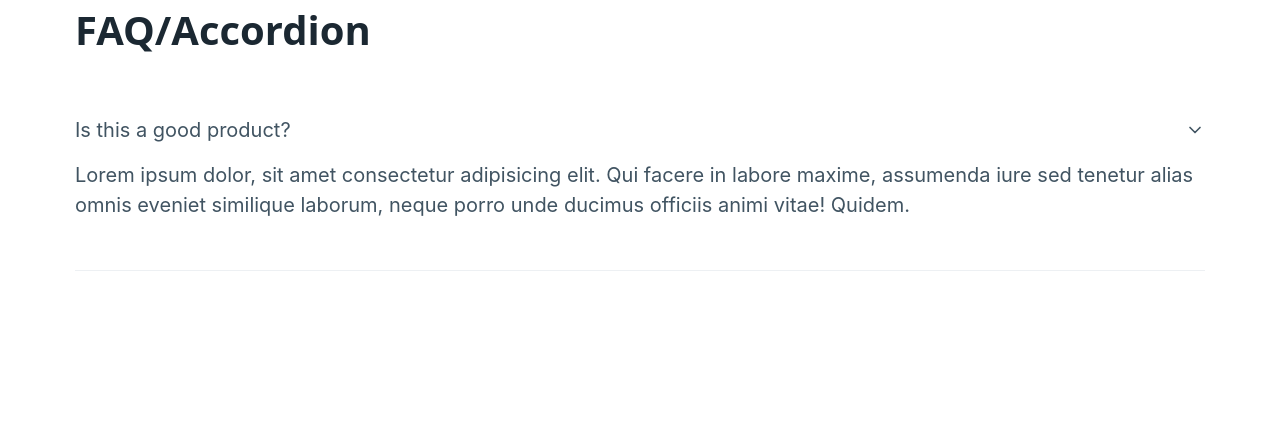
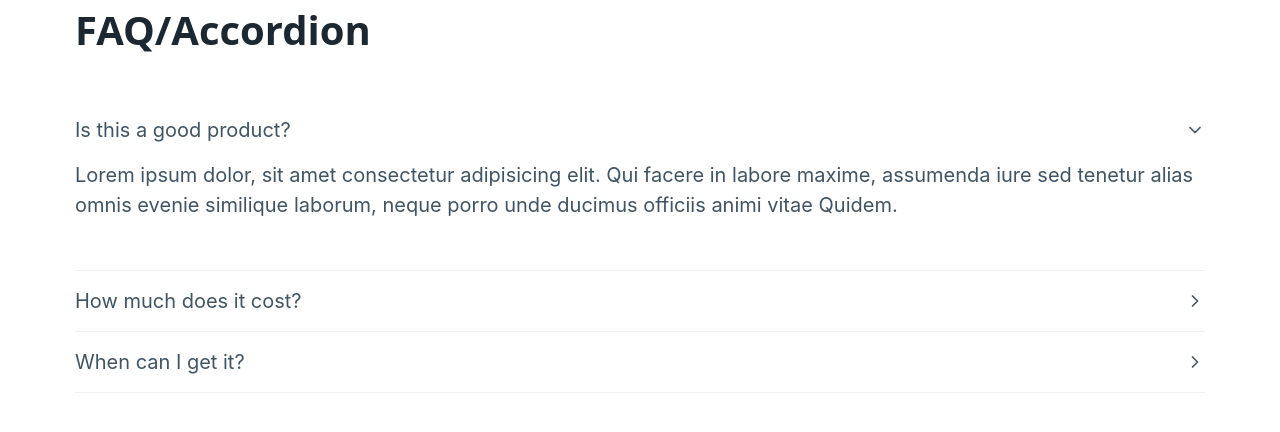
Before and after one commit to lavinialoredana/image-carousel, a React (Create React App) app: page /accordion in a window 1280 px wide. Both pictures are taken after a click on the heading "Is this a good product?". Shown: the top 432 px of the page. Built offline with nearby package versions, Linux system fonts and the light colour scheme.

Commit message:
Extract Details to a component

```diff
--- /dev/null
+++ b/src/components/Details/index.jsx
@@ -0,0 +1,18 @@
+import React from "react";
+
+
+const Details = ({title, bodyMessage}) => {
+    return(
+
+        <div>
+       <details>
+         <summary>{title}</summary>
+         <p>
+           {bodyMessage}
+         </p>
+       </details>
+     </div>
+)
+}
+
+export default Details;
--- a/src/pages/Accordion/index.jsx
+++ b/src/pages/Accordion/index.jsx
@@ -1,20 +1,20 @@
 import React from "react";
+import Details from "../../components/Details";
+import { detailsArray } from "../../utils/detailsArray";
 
 function Accordion() {
   return (
     <div className="container">
       <h1> FAQ/Accordion</h1>
-      <div>
-        <details>
-          <summary>Is this a good product?</summary>
-          <p>
-            Lorem ipsum dolor, sit amet consectetur adipisicing elit. Qui facere
-            in labore maxime, assumenda iure sed tenetur alias omnis eveniet
-            similique laborum, neque porro unde ducimus officiis animi vitae!
-            Quidem.
-          </p>
-        </details>
-      </div>
+
+      {detailsArray.map((detail) => {
+        console.log("Details", detail);
+        return (
+          <div key={detail.key}>
+            <Details title={detail.title} bodyMessage={detail.message} />
+          </div>
+        );
+      })}
     </div>
   );
 }
```
